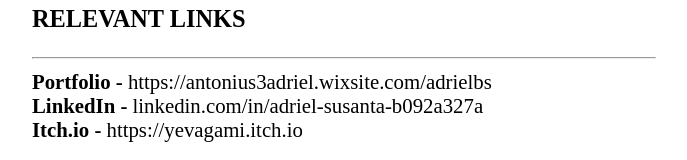
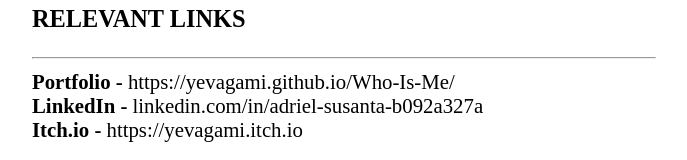
Before and after one commit to yevagami/Who-Is-Me, a plain HTML site: page resume.html in a window 1280 px wide. Shown: the part 2413-2573 px from the top of the page, without its empty margins (296-983 px from the left). Drawn offline with Linux system fonts and the light colour scheme.

Commit message:
Ok Updated this again

```diff
--- a/resume.html
+++ b/resume.html
@@ -51,7 +51,7 @@
 
     <h3>RELEVANT LINKS</h3>
     <hr>
-    <p><b>Portfolio - </b>https://antonius3adriel.wixsite.com/adrielbs</p>
+    <p><b>Portfolio - </b>https://yevagami.github.io/Who-Is-Me/</p>
     <p><b>LinkedIn - </b>linkedin.com/in/adriel-susanta-b092a327a</p>
     <p><b>Itch.io - </b>https://yevagami.itch.io</p>
 </div>
```
